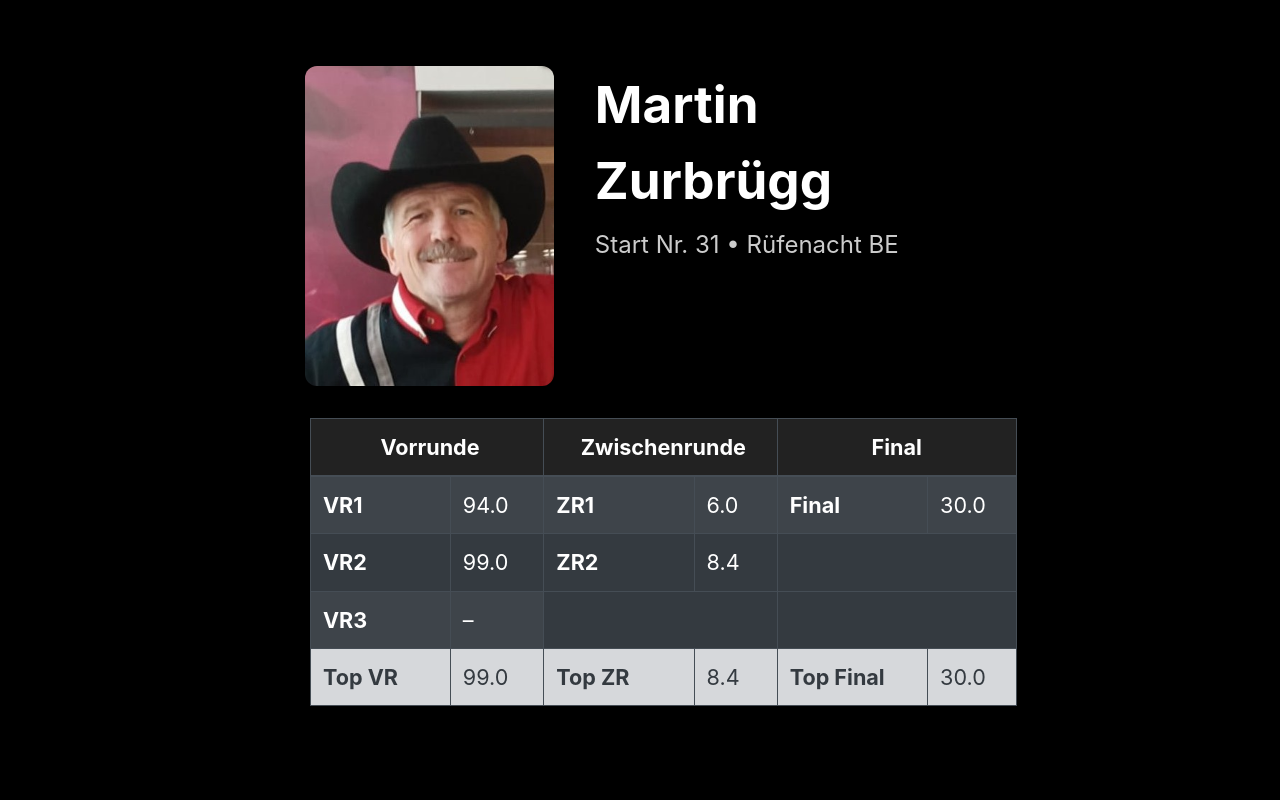
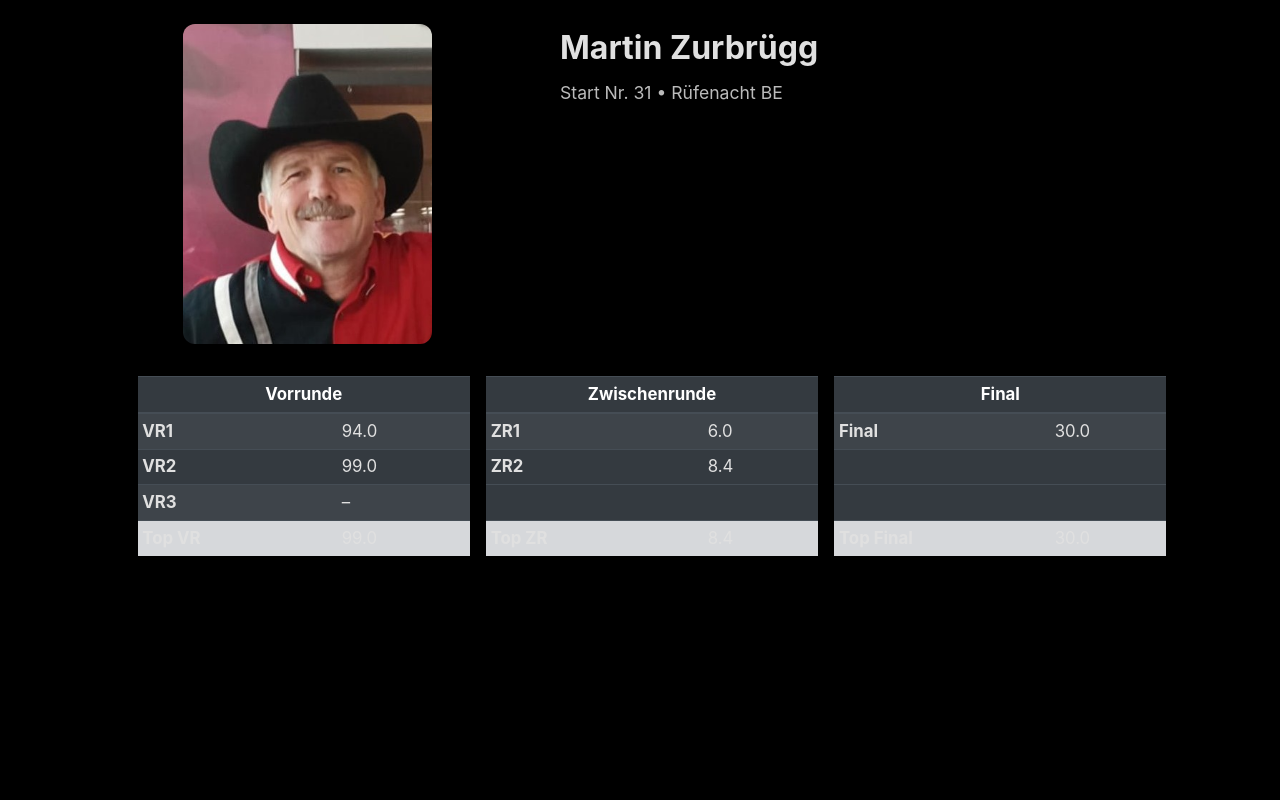
Before and after one commit to swisi/bullriding_2025, a Flask app: page /stage in a window 1280 px wide. Run offline with Flask 3, Linux system fonts and the light colour scheme; some libraries are stand-ins or nearby versions.

Commit message:
Minor Update

```diff
--- a/app/templates/stage.html
+++ b/app/templates/stage.html
@@ -7,13 +7,14 @@
     <meta name="color-scheme" content="dark light">
     <link href="https://stackpath.bootstrapcdn.com/bootstrap/4.5.2/css/bootstrap.min.css" rel="stylesheet">
     <style>
-      html, body { background:#000; color:#fff; height:100%; }
-      .stage { min-height:100%; display:flex; flex-direction:column; align-items:center; justify-content:center; }
-      .name { font-size: 3.2rem; font-weight: 700; }
-      .meta { font-size: 1.5rem; color:#ccc; }
-      .photo { max-height: 55vh; max-width: 90vw; object-fit: cover; border-radius: 12px; box-shadow: 0 0 20px rgba(0,0,0,.5); }
-      .time-block { min-width:240px; margin: 0 12px 12px; font-size:1.35rem; }
+      html, body { background:#000; color:#e0e0e0; height:100%; }
+      .stage { min-height:100%; }
+      .name { font-size: 2rem; font-weight: 700; }
+      .meta { font-size: 1.1rem; color:#bbb; }
+      .photo { max-height: 40vh; max-width: 90vw; object-fit: cover; border-radius: 12px; box-shadow: 0 0 20px rgba(0,0,0,.5); }
+      .time-block { min-width:220px; margin: 0 12px 12px; font-size:1.05rem; }
       .time-head { background:#222; color:#fff; }
+      .table-dark td, .table-dark th { color:#e0e0e0; }
     </style>
     <script>
       // Poll every 5s for active participant change; reload only if changed
@@ -34,25 +35,25 @@
     </script>
   </head>
   <body>
-    <div class="stage container py-3">
+    <div class="stage container py-4">
       {% if participant %}
         <div class="row align-items-start justify-content-center mb-3">
-          <div class="col-lg-5 col-md-6 text-center mb-3">
+          <div class="col-md-5 text-center mb-3">
             {% if participant.photo %}
               <img class="photo" style="max-height:40vh" src="{{ url_for('static', filename=participant.photo) }}" alt="Foto von {{ participant.first_name }} {{ participant.last_name }}">
             {% endif %}
           </div>
-          <div class="col-lg-7 col-md-10">
+          <div class="col-md-7">
             <div class="name mb-2">{{ participant.first_name }} {{ participant.last_name }}</div>
             <div class="meta mb-4">Start Nr. {{ participant.start_nr or '-' }}{% if participant.city %} • {{ participant.city }}{% endif %}</div>
           </div>
         </div>
         <div class="row justify-content-center">
-          <div class="col-md-10">
+          <div class="col-md-11">
             <div class="row">
               <div class="col-md-4 mb-3 px-2">
-                <table class="table table-dark table-striped table-bordered time-block">
-                  <thead class="time-head"><tr><th colspan="2" class="text-center">Vorrunde</th></tr></thead>
+                <table class="table table-dark table-striped table-hover table-sm time-block">
+                  <thead class="thead-dark"><tr><th colspan="2" class="text-center">Vorrunde</th></tr></thead>
                   <tbody>
                     <tr><th>VR1</th><td>{{ participant.time1 or '–' }}</td></tr>
                     <tr><th>VR2</th><td>{{ participant.time2 or '–' }}</td></tr>
@@ -62,8 +63,8 @@
                 </table>
               </div>
               <div class="col-md-4 mb-3 px-2">
-                <table class="table table-dark table-striped table-bordered time-block">
-                  <thead class="time-head"><tr><th colspan="2" class="text-center">Zwischenrunde</th></tr></thead>
+                <table class="table table-dark table-striped table-hover table-sm time-block">
+                  <thead class="thead-dark"><tr><th colspan="2" class="text-center">Zwischenrunde</th></tr></thead>
                   <tbody>
                     <tr><th>ZR1</th><td>{{ participant.time4 or '–' }}</td></tr>
                     <tr><th>ZR2</th><td>{{ participant.time5 or '–' }}</td></tr>
@@ -73,8 +74,8 @@
                 </table>
               </div>
               <div class="col-md-4 mb-3 px-2">
-                <table class="table table-dark table-striped table-bordered time-block">
-                  <thead class="time-head"><tr><th colspan="2" class="text-center">Final</th></tr></thead>
+                <table class="table table-dark table-striped table-hover table-sm time-block">
+                  <thead class="thead-dark"><tr><th colspan="2" class="text-center">Final</th></tr></thead>
                   <tbody>
                     <tr><th>Final</th><td>{{ participant.time6 or '–' }}</td></tr>
                     <tr class="spacer-row"><td colspan="2" style="visibility:hidden">.</td></tr>
--- a/docker-compose.yml
+++ b/docker-compose.yml
@@ -2,14 +2,14 @@ version: '3.8'
 
 services:
   web:
-    build: .
+    image: ghcr.io/swisi/bullriding_2025:latest
     ports:
-      - "5000:5000"
+      - "5025:5000"
     environment:
       - FLASK_APP=wsgi:app
       - FLASK_ENV=production
       - SECRET_KEY=please-change-me
-      # Optional: DATABASE_URL=sqlite:////app/database/site.db
+      - DATABASE_URL=sqlite:////app/database/site.db
     volumes:
       - db-data:/app/database
     entrypoint: ["sh", "/app/entrypoint.sh"]
```
Also changed, not shown: database/site.db, 1 other file.
